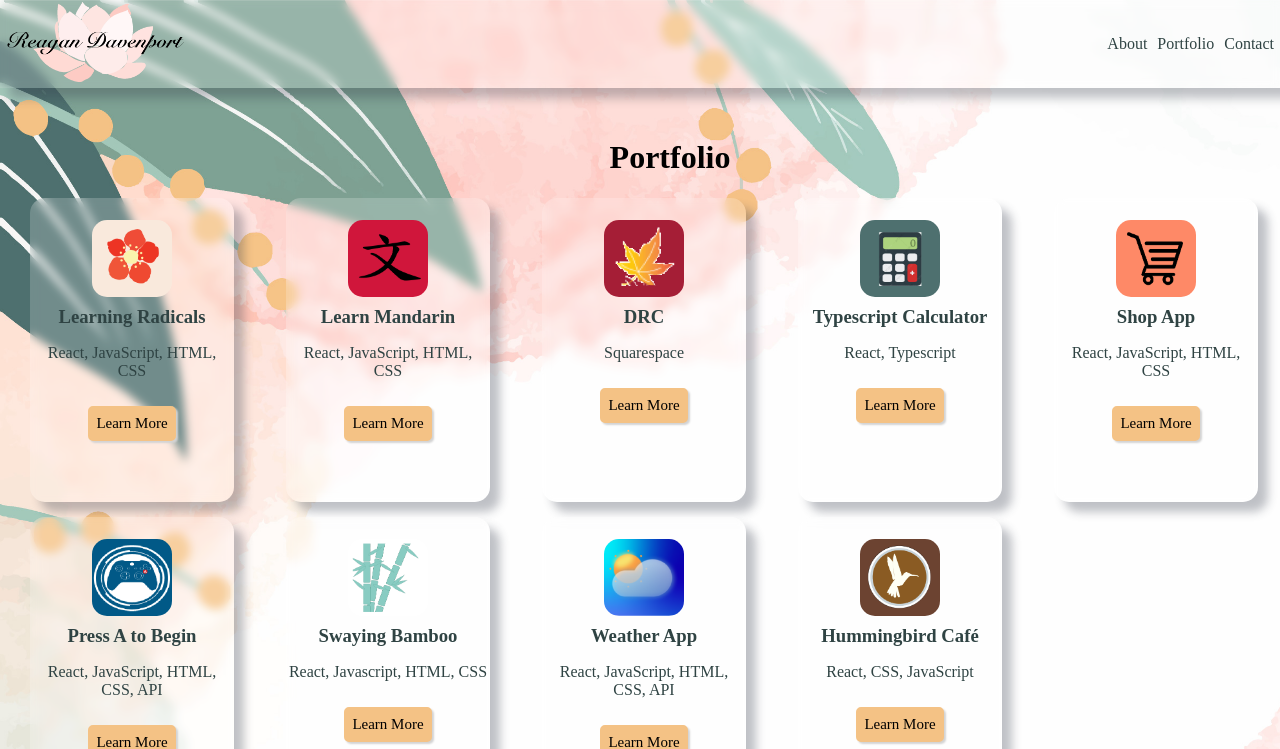
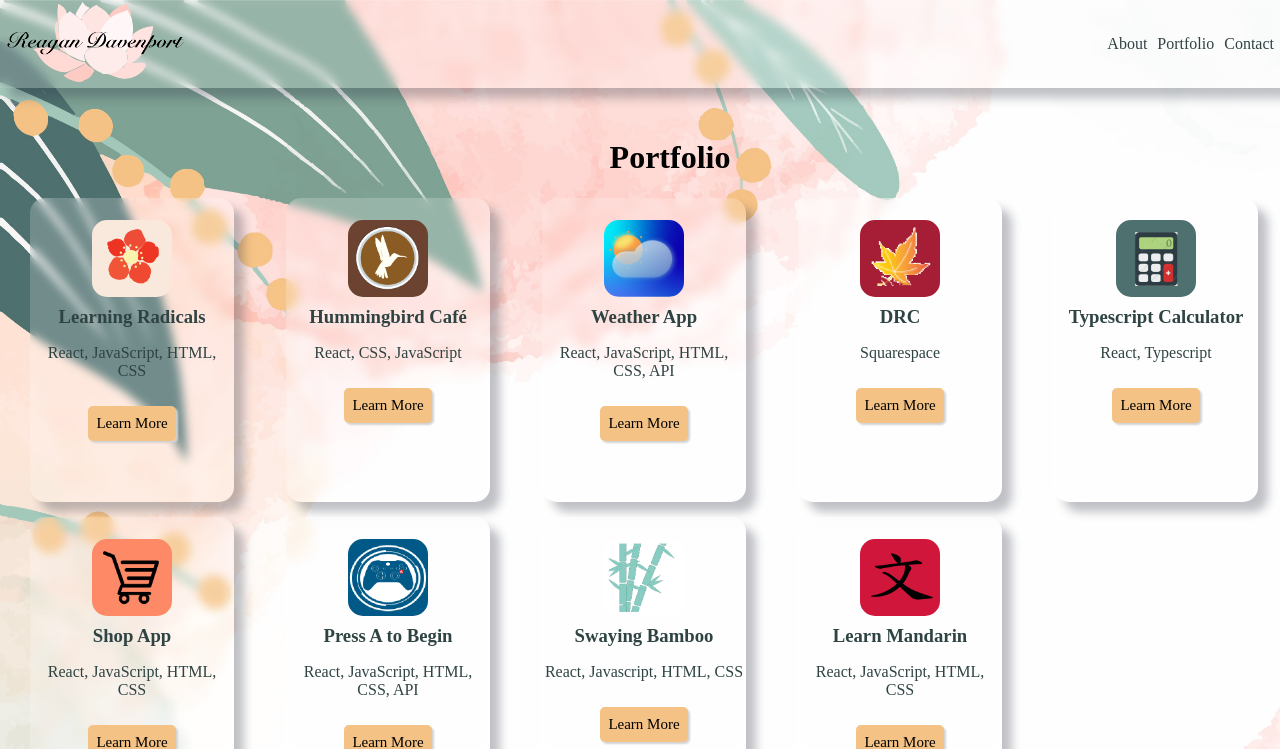
Before and after one commit to ReaganADavenport/Portfolio, a React (Create React App) app: page /portfolio in a window 1280 px wide. Shown: the top 749 px of the page. Built offline with nearby package versions, Linux system fonts and the light colour scheme.

Commit message:
shuffled the cards in portfolio

```diff
--- a/src/Components/portfolio/portfolio.js
+++ b/src/Components/portfolio/portfolio.js
@@ -19,15 +19,17 @@ const Portfolio = () => {
         <div className="Porty">
             <h1>Portfolio</h1>
             <div className='Gallery'>
+
                 <Card projectImage={plum} projectName="Learning Radicals" projectDescript="React, JavaScript, HTML, CSS" projectLink="/portfolio/radicals"></Card>
-                <Card projectImage={wen} projectName="Learn Mandarin" projectDescript="React, JavaScript, HTML, CSS" projectLink="/portfolio/mandarin"></Card>
+                <Card projectImage={hummingbird} projectName="Hummingbird Café" projectDescript="React, CSS, JavaScript" projectLink="/portfolio/hummingbird"></Card>
+                <Card projectImage={weather} projectName="Weather App" projectDescript="React, JavaScript, HTML, CSS, API" projectLink="/portfolio/weather"></Card>
                 <Card projectImage={leaf} projectName="DRC" projectDescript="Squarespace" projectLink="/portfolio/drc"></Card>
                 <Card projectImage={calc} projectName="Typescript Calculator" projectDescript="React, Typescript" projectLink="/portfolio/calculator"></Card>
                 <Card projectImage={cart} projectName="Shop App" projectDescript="React, JavaScript, HTML, CSS" projectLink="/portfolio/shop"></Card>
                 <Card projectImage={press} projectName="Press A to Begin" projectDescript="React, JavaScript, HTML, CSS, API" projectLink="/portfolio/press"></Card>
                 <Card projectImage={bamboo} projectName="Swaying Bamboo" projectDescript="React, Javascript, HTML, CSS" projectLink="/portfolio/bamboo"></Card>
-                <Card projectImage={weather} projectName="Weather App" projectDescript="React, JavaScript, HTML, CSS, API" projectLink="/portfolio/weather"></Card>
-                <Card projectImage={hummingbird} projectName="Hummingbird Café" projectDescript="React, CSS, JavaScript" projectLink="/portfolio/hummingbird"></Card>
+                <Card projectImage={wen} projectName="Learn Mandarin" projectDescript="React, JavaScript, HTML, CSS" projectLink="/portfolio/mandarin"></Card>
+
             </div>
 
         </div>
```
